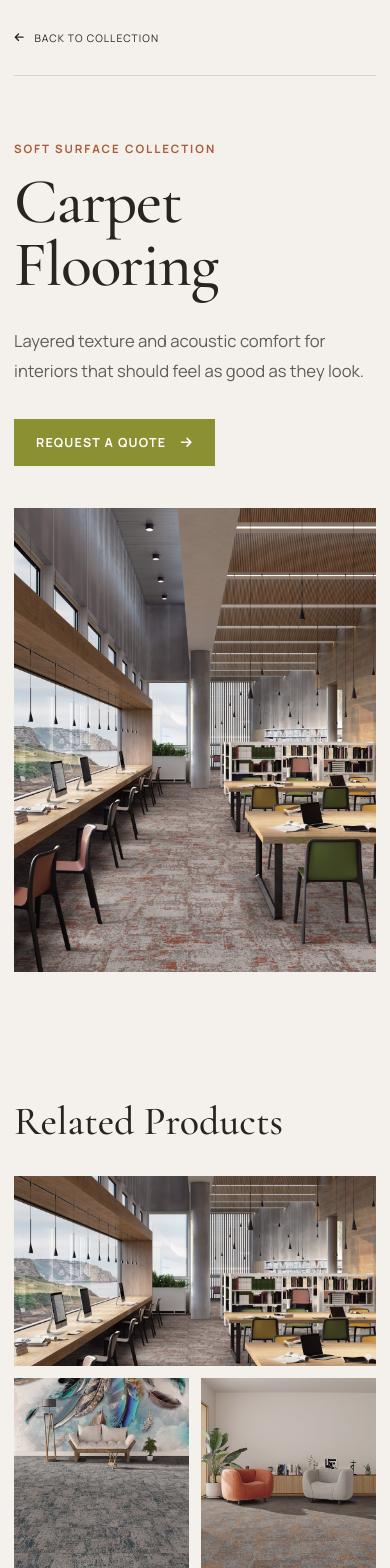
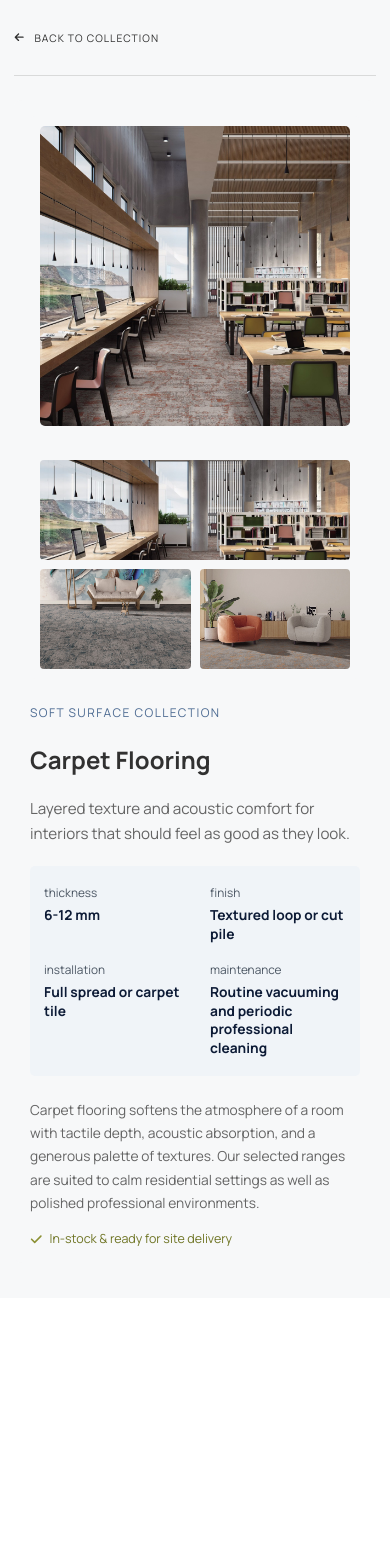
Before and after one commit to MustafaIrfan2021/Cactus-Interior-Flooring, a React (Vite) app: page /products/carpet-flooring in a window 390 px wide. Shown: the top 1568 px of the page. After the commit the page ends 1298 px from the top, so only its background shows below. Built offline with nearby package versions, Linux system fonts and the light colour scheme.

Commit message:
new commit

```diff
--- a/src/sections/ProductDetails.css
+++ b/src/sections/ProductDetails.css
@@ -1,16 +1,28 @@
-.product-page { background: #f4f1ec; color: #29241f; min-height: 100vh; }
+.product-page { min-height: 100vh; padding-bottom: 70px; background: #f7f8f9; color: var(--ink); }
 .product-nav { min-height: 76px; display: flex; align-items: center; justify-content: space-between; border-bottom: 1px solid rgba(41, 36, 31, 0.14); font-size: 0.78rem; letter-spacing: 0.1em; text-transform: uppercase; }
 .product-back { display: inline-flex; align-items: center; gap: 10px; color: inherit; text-decoration: none; }
-.product-hero { min-height: 660px; display: grid; grid-template-columns: 0.8fr 1.2fr; gap: clamp(38px, 7vw, 100px); align-items: center; padding-block: 70px; }
-.product-hero-copy { max-width: 440px; }
-.product-kicker { margin: 0 0 15px; color: #a95e3a; font-size: 0.72rem; font-weight: 700; letter-spacing: 0.17em; text-transform: uppercase; }
-.product-hero h1, .product-overview h2, .product-detail-band h2, .product-gallery h2, .product-specs h2, .product-applications h2, .product-final-cta h2 { margin: 0; font-family: 'Cormorant Garamond', Georgia, serif; font-weight: 500; line-height: 0.98; }
-.product-hero h1 { font-size: clamp(3.8rem, 7vw, 7.4rem); letter-spacing: -0.02em; }
-.product-lead { margin: 30px 0 34px; max-width: 350px; color: #625b54; font-size: 1.04rem; line-height: 1.75; }
-.product-cta { display: inline-flex; align-items: center; gap: 14px; background: #8b9033; color: #fff; padding: 15px 22px; text-decoration: none; font-size: 0.78rem; font-weight: 700; letter-spacing: 0.1em; text-transform: uppercase; transition: background .25s ease, transform .25s ease; }
-.product-cta:hover { background: #6f7525; transform: translateY(-3px); }
-.product-hero-image { height: min(70vh, 680px); min-height: 420px; overflow: hidden; }
+.product-detail-card { display: grid; grid-template-columns: minmax(0, 1fr) minmax(0, 1fr); gap: clamp(32px, 5vw, 58px); margin-top: 42px; padding: 28px; background: #f7f8f9; border-radius: 8px; }
+.product-media { min-width: 0; padding: 14px; background: #f7f8f9; border-radius: 5px; }
+.product-hero-image { height: 430px; overflow: hidden; border-radius: 5px; background: var(--fog); }
 .product-hero-image img { width: 100%; height: 100%; object-fit: cover; }
+.product-hero-copy { align-self: center; padding: 12px 0; }
+.product-kicker { margin: 0 0 22px; color: #4d6b92; font-size: 0.75rem; letter-spacing: 0.12em; text-transform: uppercase; }
+.product-hero h1 { margin: 0; font-family: 'Cormorant Garamond', Georgia, serif; font-size: clamp(2.35rem, 4vw, 3.7rem); font-weight: 600; line-height: 1.05; }
+.product-lead { margin: 18px 0 20px; max-width: 560px; color: var(--muted); font-size: 0.95rem; line-height: 1.65; }
+.product-specs { display: grid; grid-template-columns: 1fr 1fr; gap: 18px 30px; margin: 0; padding: 18px 14px; background: #f0f4f8; border-radius: 5px; }
+.product-specs div { min-width: 0; }
+.product-specs dt { margin-bottom: 5px; color: #4b5663; font-size: 0.74rem; }
+.product-specs dd { margin: 0; color: #0d1b36; font-size: 0.86rem; font-weight: 700; line-height: 1.35; }
+.product-actions { display: grid; grid-template-columns: 1fr 1fr; gap: 14px; margin-top: 24px; }
+.product-cta { display: inline-flex; min-height: 70px; align-items: center; justify-content: center; gap: 8px; padding: 14px 18px; background: var(--olive); color: #fff; text-align: center; text-decoration: none; font-size: 0.82rem; font-weight: 700; line-height: 1.35; transition: background .25s ease, transform .25s ease; }
+.product-cta:hover { background: var(--olive-dark); transform: translateY(-2px); }
+.product-cta-dark { background: #10182d; }
+.product-cta-dark:hover { background: #27334d; }
+.product-cta span { display: inline-block; }
+.product-availability { display: flex; align-items: center; gap: 7px; margin: 16px 0 0; color: var(--olive-dark); font-size: 0.78rem; }
+.product-availability svg { color: var(--olive); }
+.product-hero-copy .product-specs { grid-template-columns: 1fr 1fr; gap: 18px 30px; padding: 18px 14px; border-top: 0; }
+.product-description { margin: 22px 0 0; color: var(--muted); font-size: 0.86rem; line-height: 1.7; }
 .product-overview, .product-specs { display: grid; grid-template-columns: 0.8fr 1.2fr; gap: clamp(32px, 8vw, 130px); padding-block: 110px; }
 .product-overview h2, .product-detail-band h2, .product-gallery h2, .product-specs h2, .product-applications h2 { font-size: clamp(2.5rem, 5vw, 5rem); }
 .product-overview > p, .product-specs > div > p:last-child { max-width: 620px; margin: 45px 0 0; color: #625b54; font-size: 1.05rem; line-height: 1.9; }
@@ -19,11 +31,9 @@
 .product-list { display: grid; gap: 17px; margin: 35px 0 0; padding: 0; list-style: none; }
 .product-list li { display: flex; align-items: center; gap: 12px; color: #d1cec7; line-height: 1.5; }
 .product-list svg { color: #c7c95e; font-size: .75rem; flex: 0 0 auto; }
-.product-gallery { padding-block: 110px; }
-.product-section-heading { display: flex; align-items: end; justify-content: space-between; gap: 30px; margin-bottom: 35px; }
-.product-gallery-grid { display: grid; grid-template-columns: repeat(3, 1fr); gap: 12px; }
-.product-gallery-grid img { width: 100%; height: 270px; object-fit: cover; }
-.product-gallery-grid img:first-child { grid-column: span 2; height: 420px; }
+.product-gallery-grid { display: grid; grid-template-columns: repeat(3, 1fr); gap: 9px; margin-top: 34px; }
+.product-gallery-grid img { width: 100%; height: 94px; object-fit: cover; border-radius: 4px; background: #dbe2eb; }
+.product-gallery-grid img:first-child { grid-column: span 2; height: 150px; }
 .product-specs { border-top: 1px solid rgba(41, 36, 31, .14); }
 .spec-list { display: grid; align-content: start; }
 .spec-list div { display: grid; grid-template-columns: 22px .8fr 1.2fr; gap: 12px; align-items: center; padding: 18px 0; border-bottom: 1px solid rgba(41, 36, 31, .14); font-size: .85rem; }
@@ -40,4 +50,4 @@
 .product-cta-light:hover { background: #f4f1ec; }
 .product-missing { min-height: 100vh; display: grid; place-content: center; justify-items: center; gap: 14px; }
 .product-missing a { color: #6f7525; }
-@media (max-width: 700px) { .product-nav { margin-inline: 14px; font-size: .65rem; } .product-nav span { display: none; } .product-hero, .product-overview, .product-specs { grid-template-columns: 1fr; padding-block: 65px; } .product-hero { min-height: auto; gap: 42px; } .product-hero h1 { font-size: 4rem; } .product-hero-image { min-height: 330px; height: 55vh; } .product-overview > p, .product-specs > div > p:last-child { margin-top: 0; } .product-detail-grid { grid-template-columns: 1fr; gap: 48px; } .product-gallery { padding-block: 65px; } .product-section-heading { display: block; } .product-gallery-grid { grid-template-columns: 1fr 1fr; } .product-gallery-grid img, .product-gallery-grid img:first-child { height: 190px; } .product-gallery-grid img:first-child { grid-column: span 2; } .product-applications { padding-bottom: 65px; } }
+@media (max-width: 700px) { .product-page { padding-bottom: 35px; } .product-nav { margin-inline: 14px; font-size: .65rem; } .product-nav span { display: none; } .product-detail-card { grid-template-columns: 1fr; gap: 25px; margin-top: 24px; padding: 16px; } .product-media { padding: 10px; } .product-hero-image { height: 300px; } .product-hero-copy { padding: 0; } .product-hero h1 { font-size: 2.8rem; } .product-actions { grid-template-columns: 1fr; } .product-cta { min-height: 58px; } .product-gallery-grid { grid-template-columns: 1fr 1fr; } .product-gallery-grid img, .product-gallery-grid img:first-child { height: 100px; } .product-gallery-grid img:first-child { grid-column: span 2; } }
--- a/src/sections/ProductDetails.jsx
+++ b/src/sections/ProductDetails.jsx
@@ -1,5 +1,5 @@
 import { Link, useParams } from 'react-router-dom'
-import { FaArrowLeft, FaArrowRight } from 'react-icons/fa6'
+import { FaArrowLeft, FaCheck } from 'react-icons/fa6'
 import { getProduct } from './productData'
 import './ProductDetails.css'
 
@@ -13,13 +13,26 @@ export default function ProductDetails() {
 
   return (
     <main className="product-page">
-      <nav className="product-nav container"><Link to="/" className="product-back"><FaArrowLeft aria-hidden="true" /> Back to collection</Link><span>Cactus Interiors & Flooring</span></nav>
-      <section className="product-hero container">
-        <div className="product-hero-copy"><p className="product-kicker">{product.eyebrow}</p><h1>{product.name}</h1><p className="product-lead">{product.shortDescription}</p><a className="product-cta" href="/#contact">Request a quote <FaArrowRight aria-hidden="true" /></a></div>
-        <div className="product-hero-image"><img src={product.image} alt={product.name} /></div>
+      <nav className="product-nav container"><Link to="/" className="product-back"><FaArrowLeft aria-hidden="true" /> Back to collection</Link><span>Cactus Interiors &amp; Flooring</span></nav>
+      <section className="product-detail-card container">
+        <div className="product-media">
+          <div className="product-hero-image"><img src={product.image} alt={product.name} /></div>
+          <div className="product-gallery-grid" aria-label="Related product images">
+            {product.gallery.map((image, index) => <img key={image} src={image} alt={`${product.name} detail ${index + 1}`} loading="lazy" />)}
+          </div>
+        </div>
+
+        <div className="product-hero-copy">
+          <p className="product-kicker">{product.eyebrow}</p>
+          <h1>{product.name}</h1>
+          <p className="product-lead">{product.shortDescription}</p>
+          <dl className="product-specs">
+            {Object.entries(product.specifications).slice(0, 4).map(([label, value]) => <div key={label}><dt>{label}</dt><dd>{value}</dd></div>)}
+          </dl>
+          <p className="product-description">{product.description}</p>
+          <p className="product-availability"><FaCheck aria-hidden="true" /> In-stock &amp; ready for site delivery</p>
+        </div>
       </section>
-
-      <section className="product-gallery container"><div className="product-section-heading"><h2>Related Products</h2></div><div className="product-gallery-grid">{product.gallery.map((image, index) => <img key={image} src={image} alt={`${product.name} detail ${index + 1}`} loading="lazy" />)}</div></section>
     </main>
   )
 }
```
Also changed, not shown: src/sections/productData.js (+6 -5 lines), src/sections/Spc_Flooring/Spc_Flooring.png (added).
